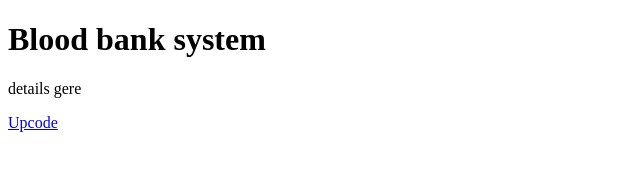
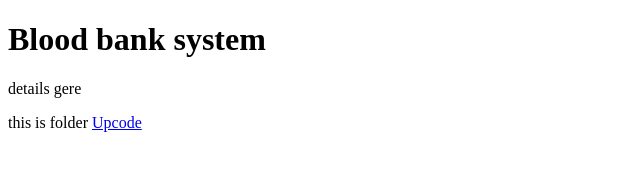
Before and after one commit to Sayyidath-Ladheedha/demo-blood-bank, a plain HTML site: page index.html in a window 1280 px wide. Shown: the whole page, without its empty margins (0-640 px from the left). Drawn offline with Linux system fonts and the light colour scheme.

Commit message:
update text in home page

```diff
--- a/index.html
+++ b/index.html
@@ -8,6 +8,7 @@
 <body>
     <h1>Blood bank system</h1>
     <p>details gere</p>
+    this is folder
     <a href="www.upcode.in">Upcode</a>
 </body>
 </html>
```
